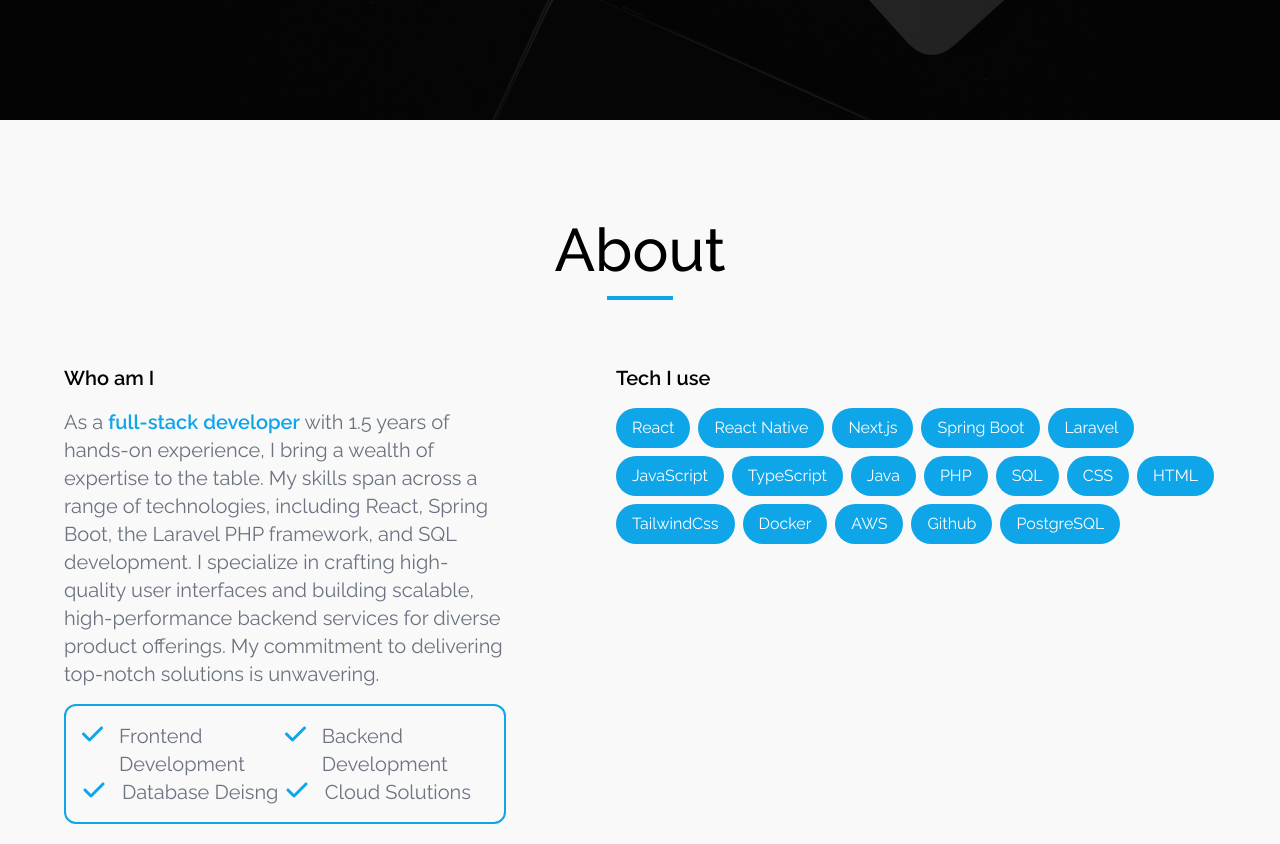
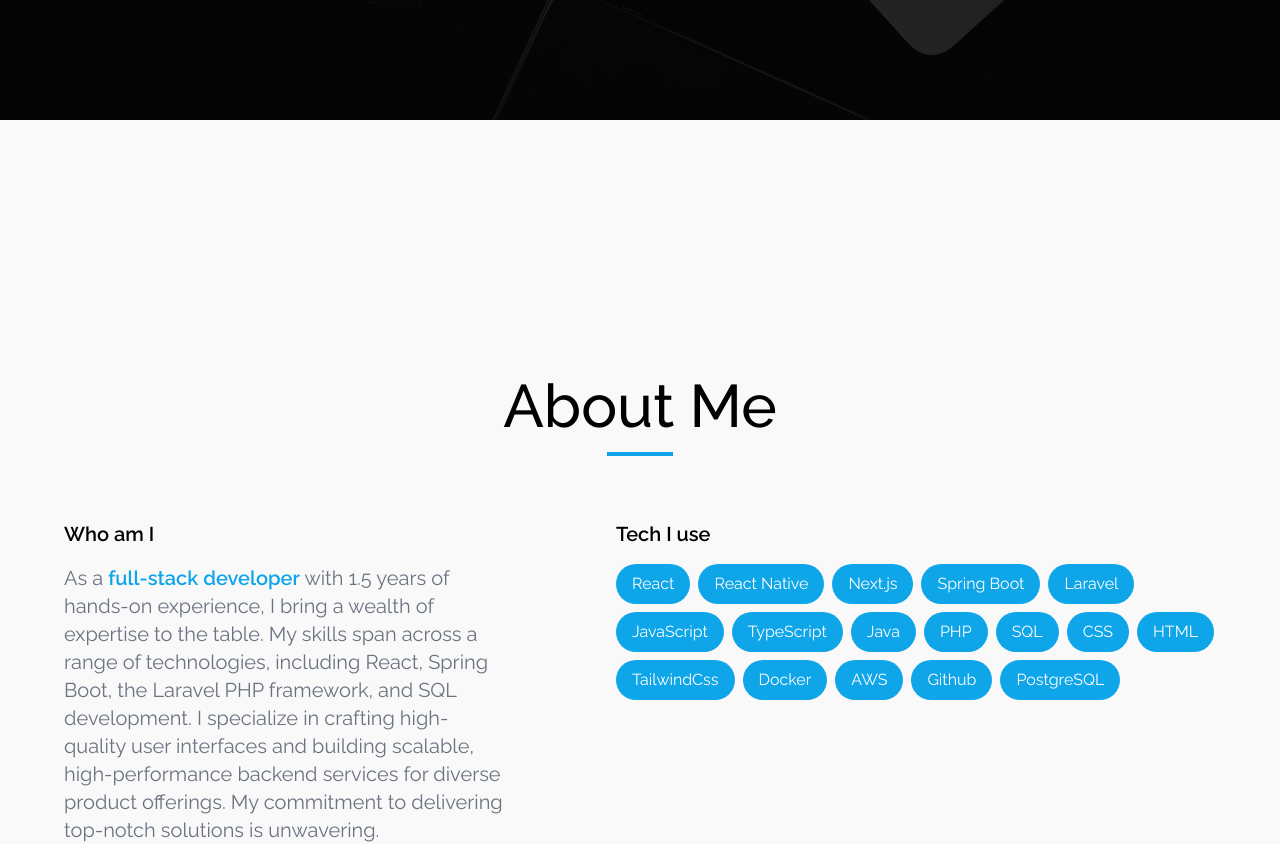
Before and after one commit to oscar22558/portfolio, a Next.js app in the folder ui/: page / in a window 1280 px wide. Shown: the part 680-1524 px from the top of the page. Built offline with nearby package versions, Linux system fonts and the light colour scheme.

Commit message:
Updated about me section layout and some clean up

```diff
--- a/ui/app/(about)/About.tsx
+++ b/ui/app/(about)/About.tsx
@@ -1,9 +1,6 @@
-import { faCheck } from '@fortawesome/free-solid-svg-icons'
 import { SectionTopSpacer } from '../(components)/(section-top-spacer)/SectionTopSpacer'
 import { Text } from '../(components)/(text)/Text'
 import { TechStack } from './TechStack'
-import { TechStackMobile } from './TechStackMobile'
-import { FontAwesomeIcon } from '@fortawesome/react-fontawesome'
 import { CheckedItem } from './CheckedItem'
 
 export function About() {
@@ -11,7 +8,7 @@
     return (<>
         <div id="about" className="flex md:hidden flex-col justify-center items-center w-full h-full bg-[#F9F9F9]">
             <SectionTopSpacer />
-            <div className="text-5xl font-medium"><span>About</span></div>
+            <div className="text-5xl font-medium"><span>About Me</span></div>
             <div className="bg-[#0EA5E9] h-[4px] w-[66px] mt-8"></div>
             <div className="font-semibold mt-8 mb-2 flex"><span>Who am I</span></div>
             <div className="px-8 mb-2">
@@ -37,9 +34,8 @@
             </div>
             <SectionTopSpacer />
         </div>
-        <div id="about" className="hidden md:flex flex-col justify-center items-center w-full bg-[#F9F9F9] h-full">
-            <SectionTopSpacer />
-            <div className="text-6xl font-medium"><span>About</span></div>
+        <div id="about" className="hidden md:flex flex-col justify-center items-center w-full bg-[#F9F9F9] py-64">
+            <div className="text-6xl font-medium"><span>About Me</span></div>
             <div className="bg-[#0EA5E9] h-[4px] w-[66px] mt-4 mb-16"></div>
             <div className="w-full flex flex-row justify-center px-16">
                 <div className="h-full flex flex-col justify-center items-start max-w-[600px]">
@@ -63,12 +59,11 @@
                     </div>
                 </div>
                 <div className="w-[150px] h-full"></div>
-                <div className="max-w-[600px] h-full">
+                <div className="max-w-[600px]">
                     <div className="font-semibold text-xl mb-4"><span>Tech I use</span></div>
                     <TechStack />
                 </div>
             </div>
-            <SectionTopSpacer />
         </div>
     </>
     )
--- a/ui/app/(about)/CardModelList.ts
+++ /dev/null
@@ -1,20 +0,0 @@
-const ModelList = [
-    {
-        img: "/frontend-icon.png",
-        title: "Front-end development",
-        content: "Build single apge application with modern UI design and features using React.js and Tailwind CSS, or application with server side rendering and SEO optimisation using Next.js"
-    },
-    {
-        img: "/backend-icon.png",
-        title: "Back-end development",
-        content: "Design and build scalable, maintainable and optimized services using Spring Boot or Laravel."
-    },
-    {
-        img: "/database-design-icon.png",
-        title: "Database design",
-        content: "Design and build modern database for system of any scale using SQL database."
-
-    }
-]
-
-export default ModelList
--- a/ui/app/(about)/TechStack.tsx
+++ b/ui/app/(about)/TechStack.tsx
@@ -4,7 +4,7 @@
 export function TechStack(){
     const techStackModel = TechStackList
     return (
-        <div className="mt-[-0.5rem] ml-[-0.5rem] h-full flex flex-row justify-start items-center flex-wrap">
+        <div className="mt-[-0.5rem] ml-[-0.5rem] flex flex-row justify-start items-center flex-wrap">
             {
                 techStackModel.map((key, index) => {
                     return <TechItem key={index}>{key}</TechItem>
```
